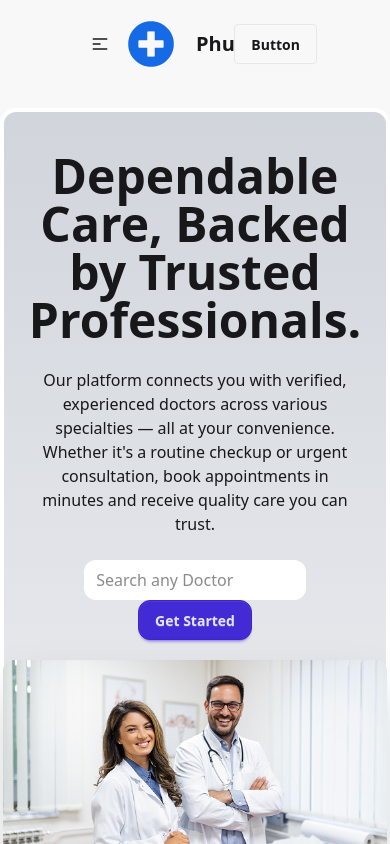
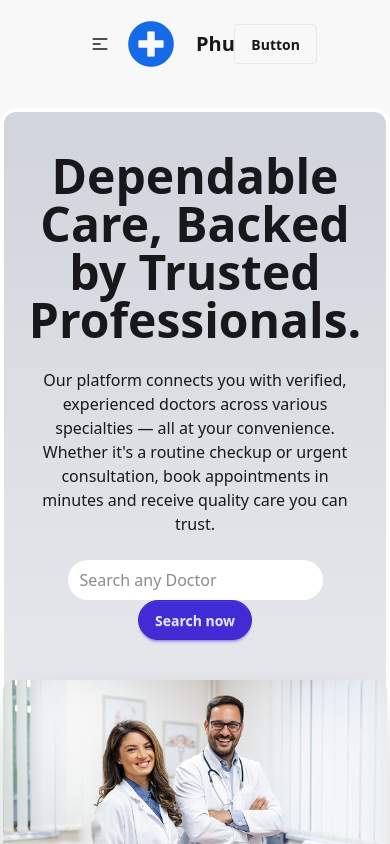
Before and after one commit to MI-KEYA/Doctor_appointment_system, a React (Vite) app: page / in a window 390 px wide. Shown: the top 844 px of the page. Built offline with nearby package versions, Linux system fonts and the light colour scheme.

Commit message:
added some responsive feature

```diff
--- a/src/Components/Banner/Banner.jsx
+++ b/src/Components/Banner/Banner.jsx
@@ -12,11 +12,11 @@ const Banner = () => {
                  Our platform connects you with verified, experienced doctors across various specialties — all at your convenience. Whether it's a routine checkup or urgent consultation,
                  book appointments in minutes and receive quality care you can trust.
                 </p>
-                <form className='lg:flex justify-center gap-2'>
+                <form className='lg:flex justify-center gap-2 mb-5'>
                     <input
-                    className='bg-white py-2 w-2/3 px-3 rounded-xl'
+                    className='bg-white py-2 lg:w-2/5 px-3 rounded-3xl'
                     type='text' placeholder='Search any Doctor'></input>
-                <button className=" rounded-xl btn btn-primary">Get Started</button>
+                <button className=" rounded-3xl btn btn-primary">Search now</button>
                 </form>
             </div>
             <div className="lg:flex gap-5 ">
--- a/src/Components/Footer/Footer.jsx
+++ b/src/Components/Footer/Footer.jsx
@@ -17,7 +17,7 @@ const Footer = () => {
             </nav>
             <hr className="border-t-2  border-gray-300 w-2/3 my-2" />
 
-            <nav>
+            <nav className='mb-5'>
                 <div className="grid grid-flow-col gap-4">
                     <a>
                         <svg
```
